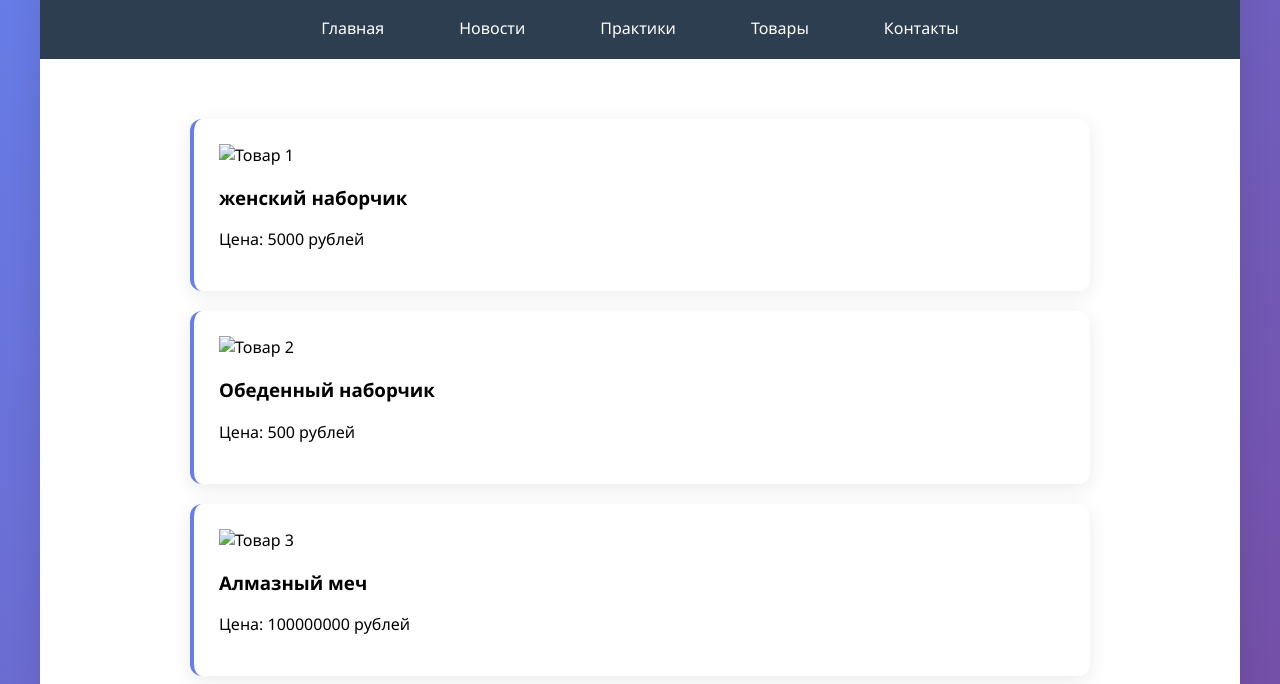
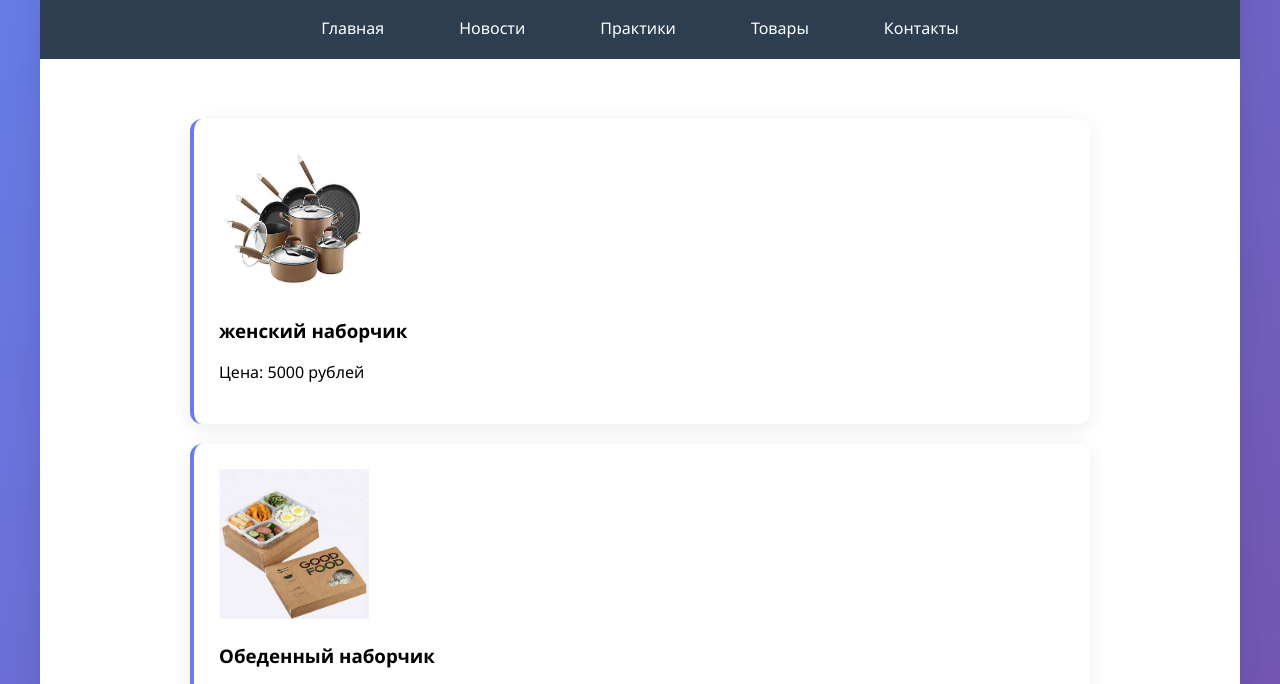
Before and after one commit to nizi52/front-back, a plain HTML site: page pages/goods.html in a window 1280 px wide. Shown: the part 101-785 px from the top of the page. Drawn offline with Linux system fonts and the light colour scheme; the site is published under a folder, as on GitHub Pages, so addresses that start at the root find nothing.

Commit message:
fix images

```diff
--- a/pages/goods.html
+++ b/pages/goods.html
@@ -21,17 +21,17 @@
 		<div class="content">
 			<div class="products-container">
 				<div class="experience-card">
-					<img src="/images/product1.jpg" alt="Товар 1" width="150" height="150">
+					<img src="../images/product1.jpg" alt="Товар 1" width="150" height="150">
 					<h3 class="product-title">женский наборчик</h3>
 					<p class="product-price">Цена: 5000 рублей</p>
 				</div>
 				<div class="experience-card">
-					<img src="/images/product2.jpg" alt="Товар 2" width="150" height="150">
+					<img src="../images/product2.jpg" alt="Товар 2" width="150" height="150">
 					<h3 class="product-title">Обеденный наборчик</h3>
 					<p class="product-price">Цена: 500 рублей</p>
 				</div>
 				<div class="experience-card">
-					<img src="/images/product3.jpg" alt="Товар 3" width="150" height="150">
+					<img src="../images/product3.jpg" alt="Товар 3" width="150" height="150">
 					<h3 class="product-title">Алмазный меч</h3>
 					<p class="product-price">Цена: 100000000 рублей</p>
 				</div>
```
